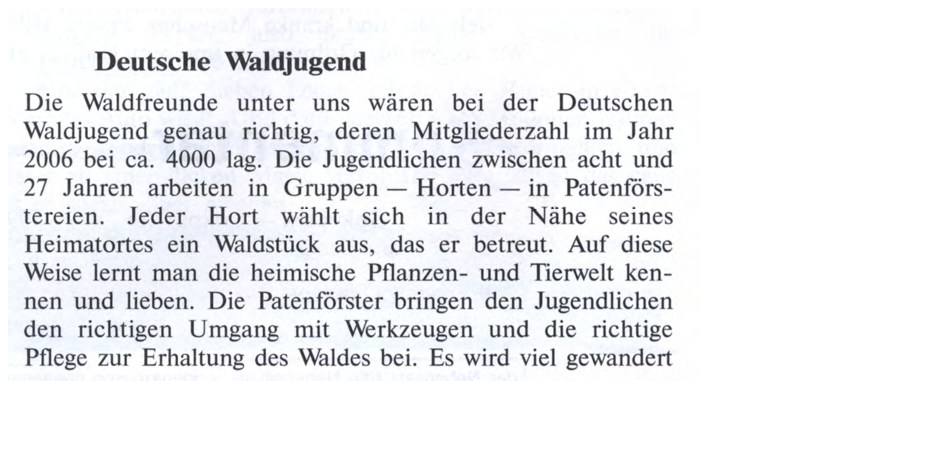
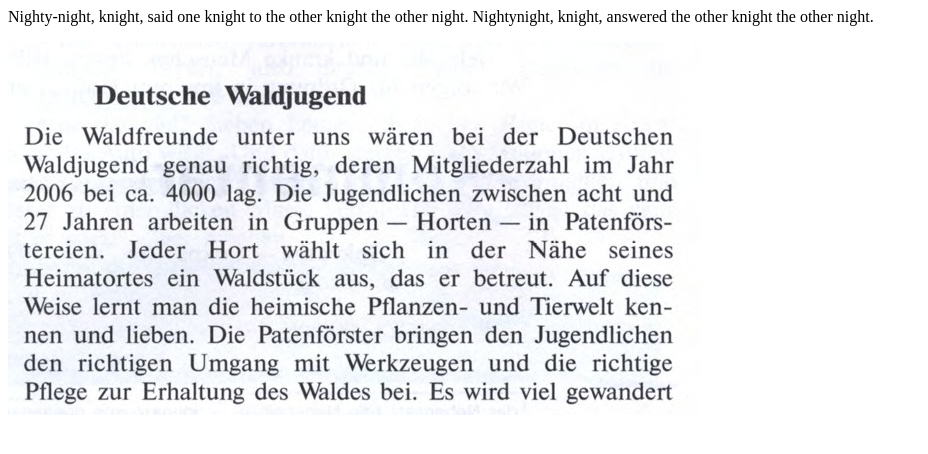
Before and after one commit to MaximuSG140/file_handlers, a plain HTML site: page images/index.html in a window 1280 px wide. Shown: the whole page, without its empty margins (0-928 px from the left). Drawn offline with Linux system fonts and the light colour scheme.

Commit message:
Add text

```diff
--- a/images/index.html
+++ b/images/index.html
@@ -3,6 +3,7 @@
   <title>Images</title>
  </head>
  <body>
+  <p>Nighty-night, knight, said one knight to the other knight the other night. Nightynight, knight, answered the other knight the other night.</p>
   <p></p>
   <p><img src="images/dutch.jpeg"></p>
  </body>
```
